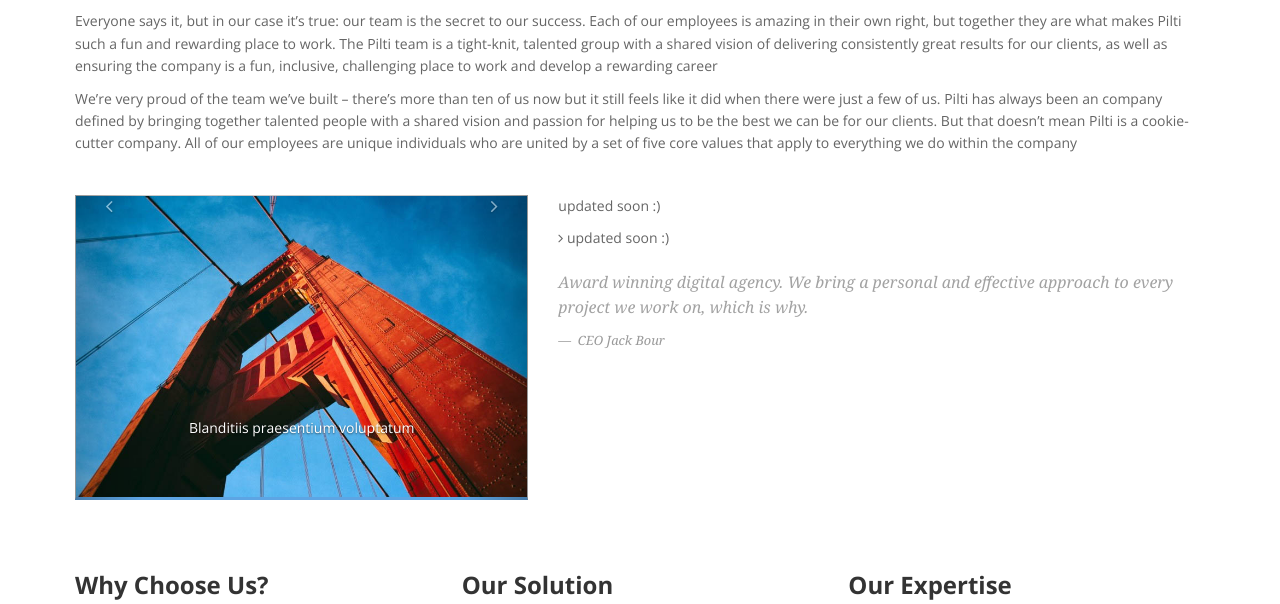
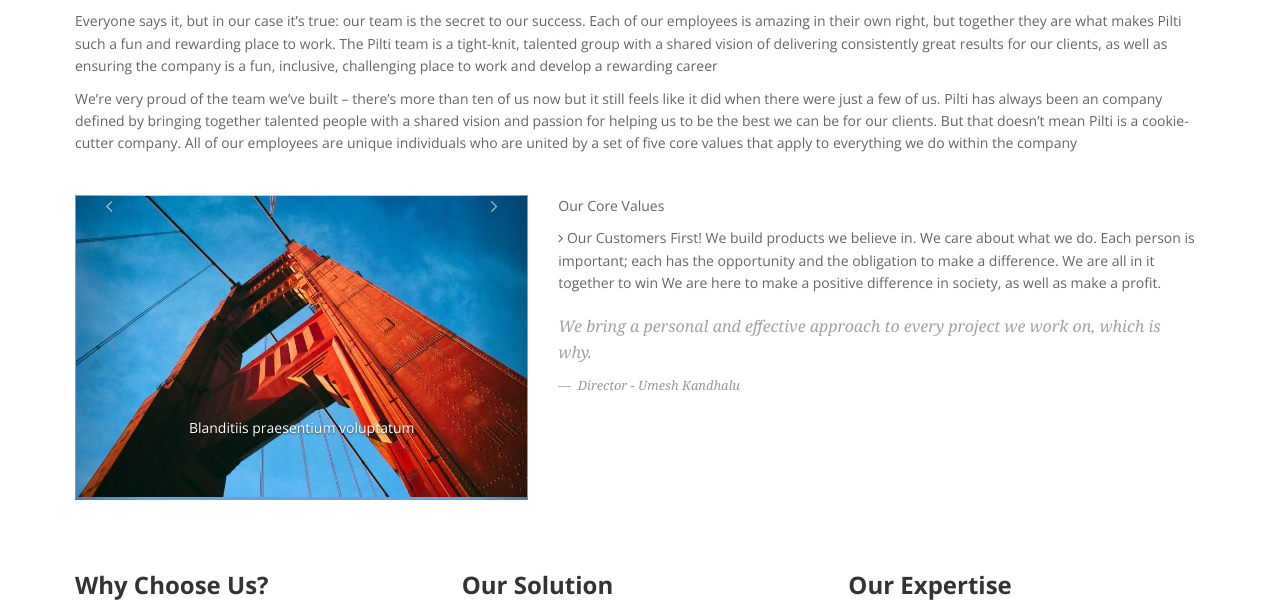
Before and after one commit to PiltiSmart/Piltiwebsite, a PHP site: page /about.php in a window 1280 px wide. Shown: the part 176-780 px from the top of the page. Run offline with PHP 8.4, Linux system fonts and the light colour scheme; some libraries are stand-ins or nearby versions.

Commit message:
Update text on about and index

```diff
--- a/about.php
+++ b/about.php
@@ -109,21 +109,26 @@
         <div class="col-lg-7 about wow fadeInRight animated" data-wow-animation-name="none" style="visibility: visible; -webkit-animation-name: none;">
 
           <p>
-            updated soon :)
+            Our Core Values
           </p>
           <ul class="list-unstyled">
             <li>
               <i class="fa fa-angle-right pr-10">
               </i>
-              updated soon :)
+			  Our Customers First!
+              We build products we believe in.
+			  We care about what we do.
+			  Each person is important; each has the opportunity and the obligation to make a difference.
+			  We are all in it together to win
+			  We are here to make a positive difference in society, as well as make a profit.
             </li>
           </ul>
           <blockquote>
             <p>
-              Award winning digital agency. We bring a personal and effective approach to every project we work on, which is why.
+              We bring a personal and effective approach to every project we work on, which is why.
             </p>
             <small>
-              CEO Jack Bour
+              Director - Umesh Kandhalu
             </small>
           </blockquote>
         </div>
```
Also changed, not shown: index.php (+5 -5 lines).
